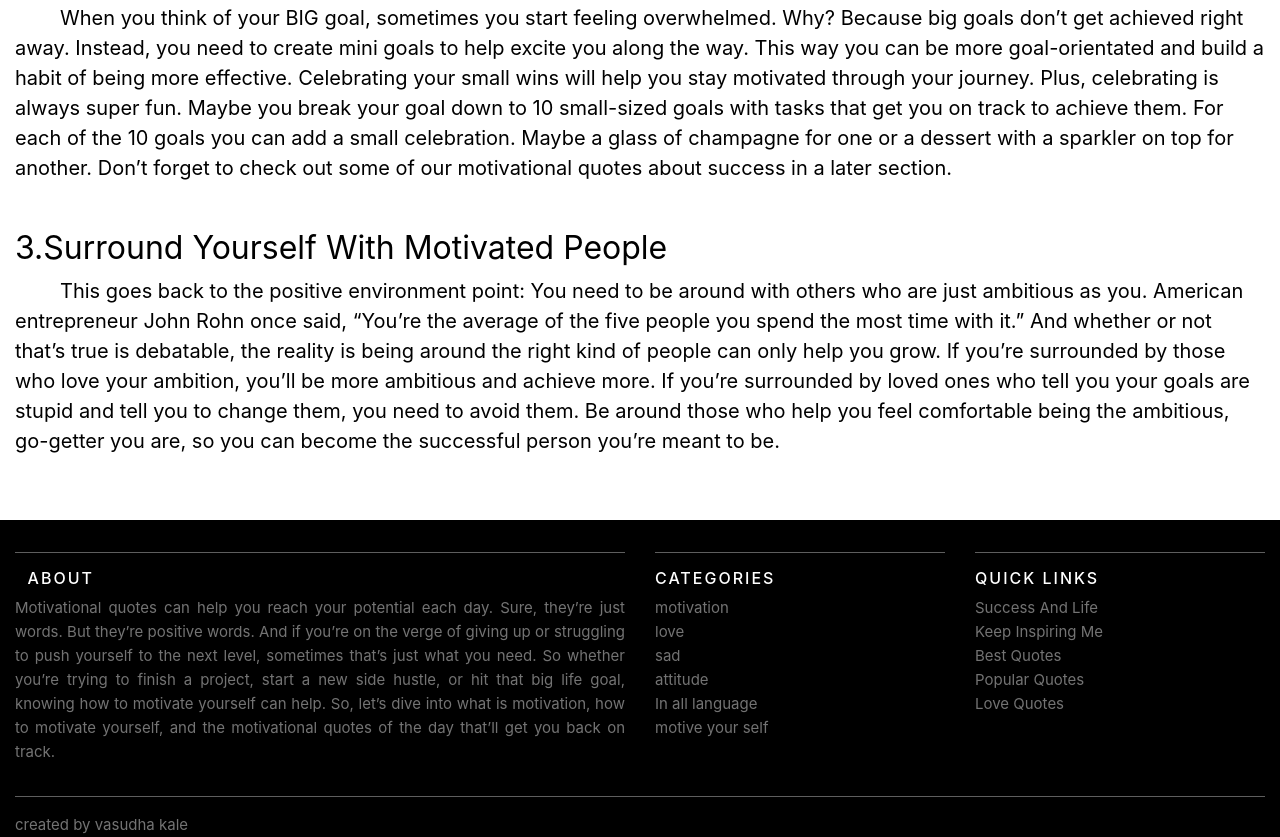
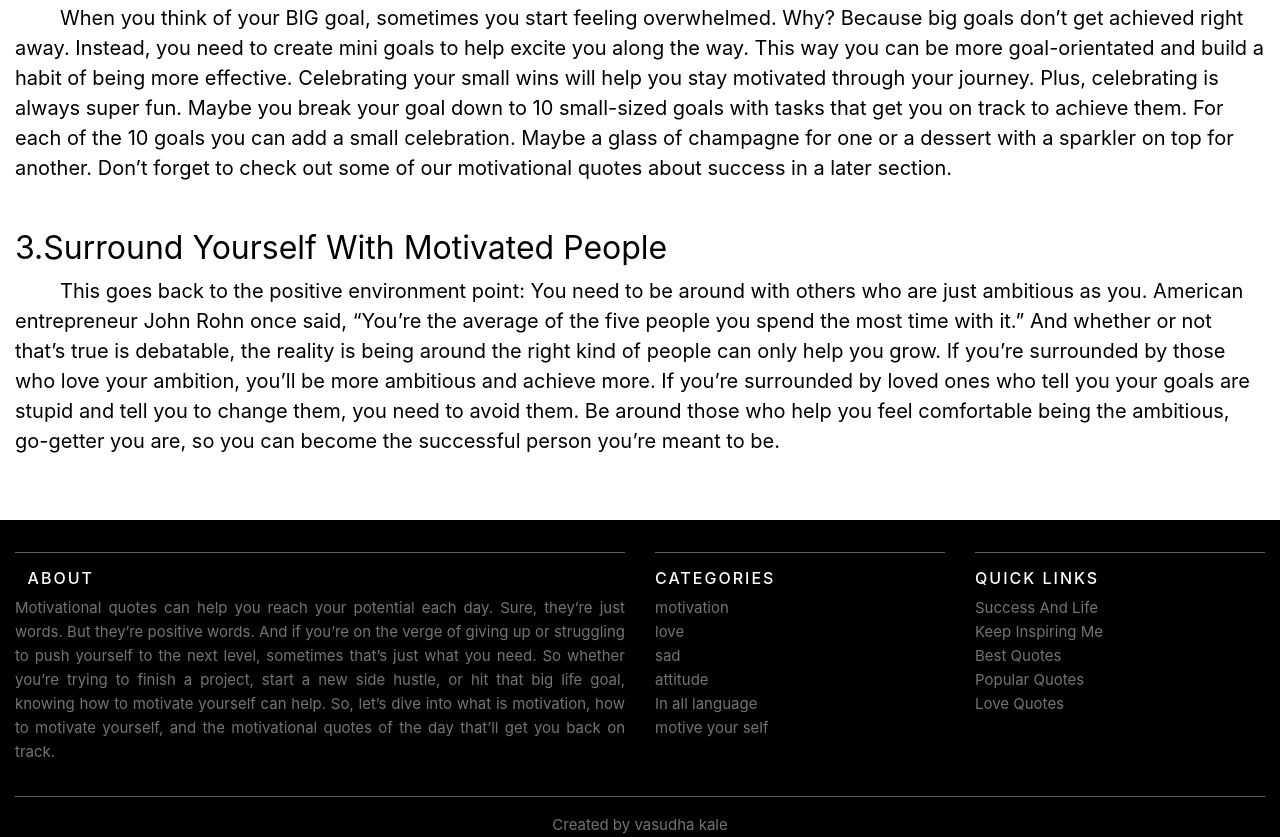
Before and after one commit to sanket560/yours_quote, a plain HTML site: page index.html in a window 1280 px wide. Shown: the part 1178-2015 px from the top of the page. Drawn offline with nearby package versions, Linux system fonts and the light colour scheme.

Commit message:
footer div align to center

```diff
--- a/index.html
+++ b/index.html
@@ -381,7 +381,7 @@
         </div>
       </div>
       <hr />
-      <div>created by vasudha kale</div>
+      <div style="text-align:center;">Created by vasudha kale</div>
     </section>
 
     <!--js script -->
```
